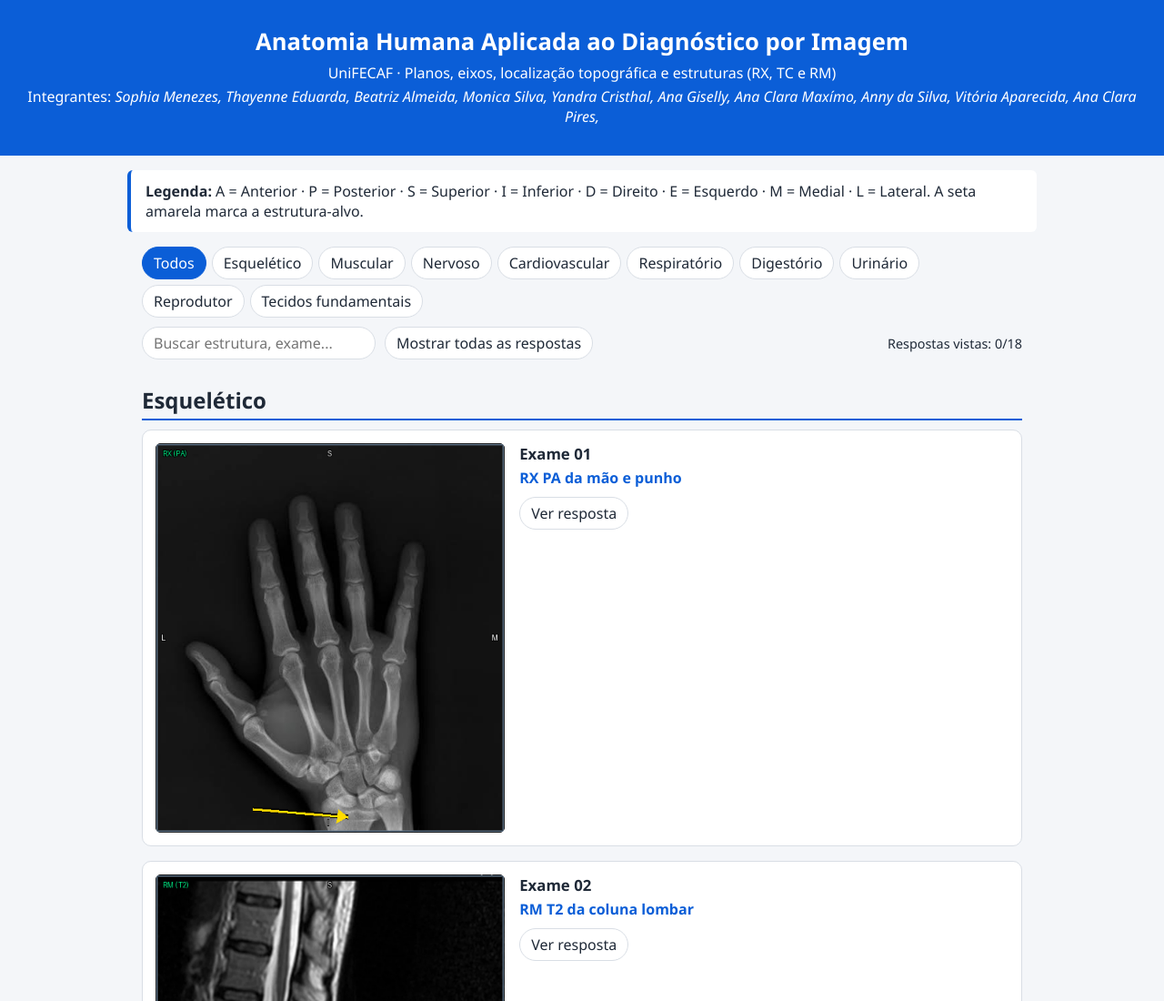
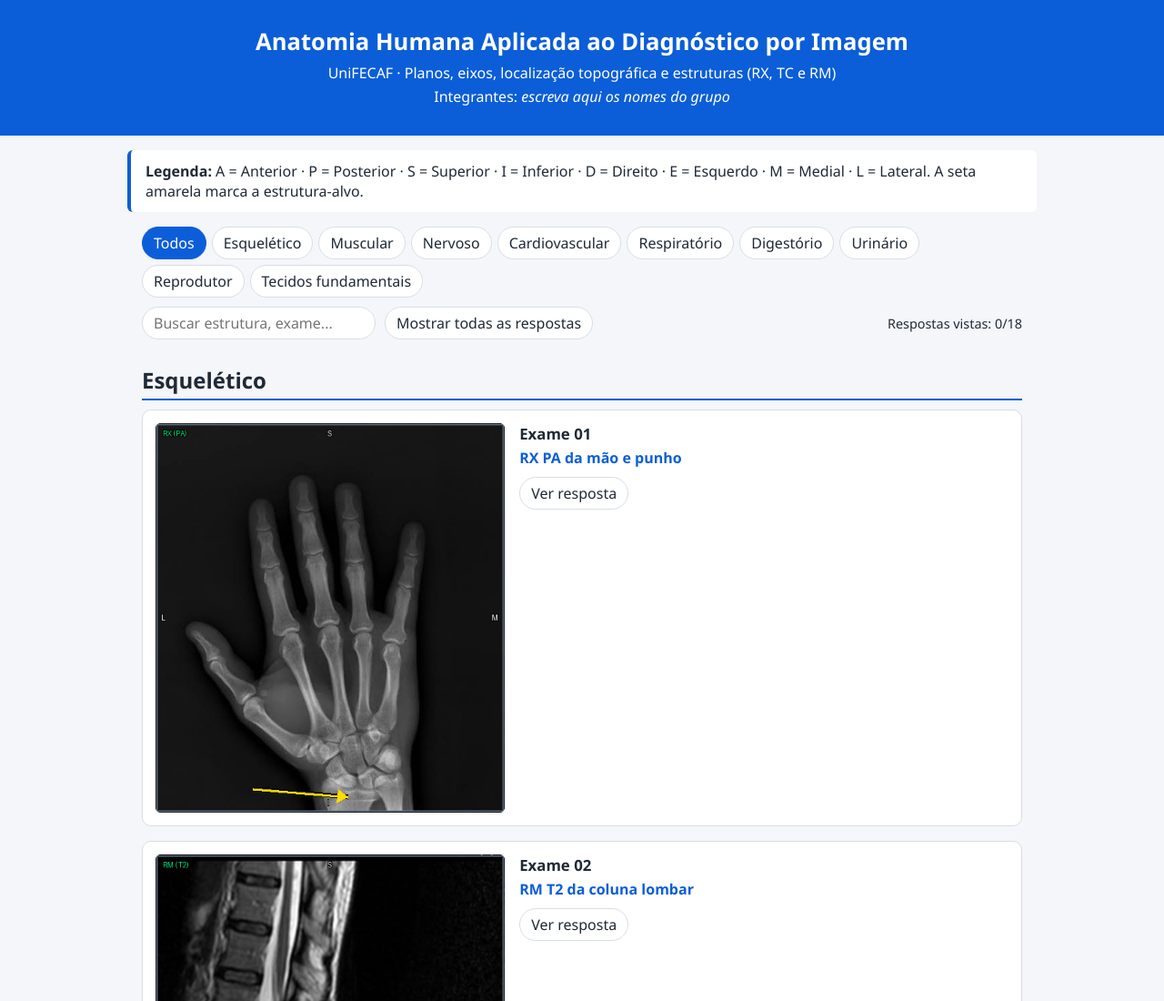
Before and after one commit to AleDeV3s/trabalho-foda, a plain HTML site: page site-diagnostico/site/site/index.html in a window 1280 px wide. Shown: the top 1100 px of the page at 91% size. Drawn offline with Linux system fonts and the light colour scheme.

Commit message:
Add files via upload

```diff
--- a/site-diagnostico/site/site/index.html
+++ b/site-diagnostico/site/site/index.html
@@ -10,7 +10,7 @@
   <header>
     <h1>Anatomia Humana Aplicada ao Diagnóstico por Imagem</h1>
     <p>UniFECAF · Planos, eixos, localização topográfica e estruturas (RX, TC e RM)</p>
-    <p class="integrantes">Integrantes: <em>Sophia Menezes, Thayenne Eduarda, Beatriz Almeida, Monica Silva, Yandra Cristhal, Ana Giselly, Ana Clara Maxímo, Anny da Silva, Vitória Aparecida, Ana Clara Pires,  </em></p>
+    <p class="integrantes">Integrantes: <em>escreva aqui os nomes do grupo</em></p>
   </header>
 
   <section class="legenda">
```
